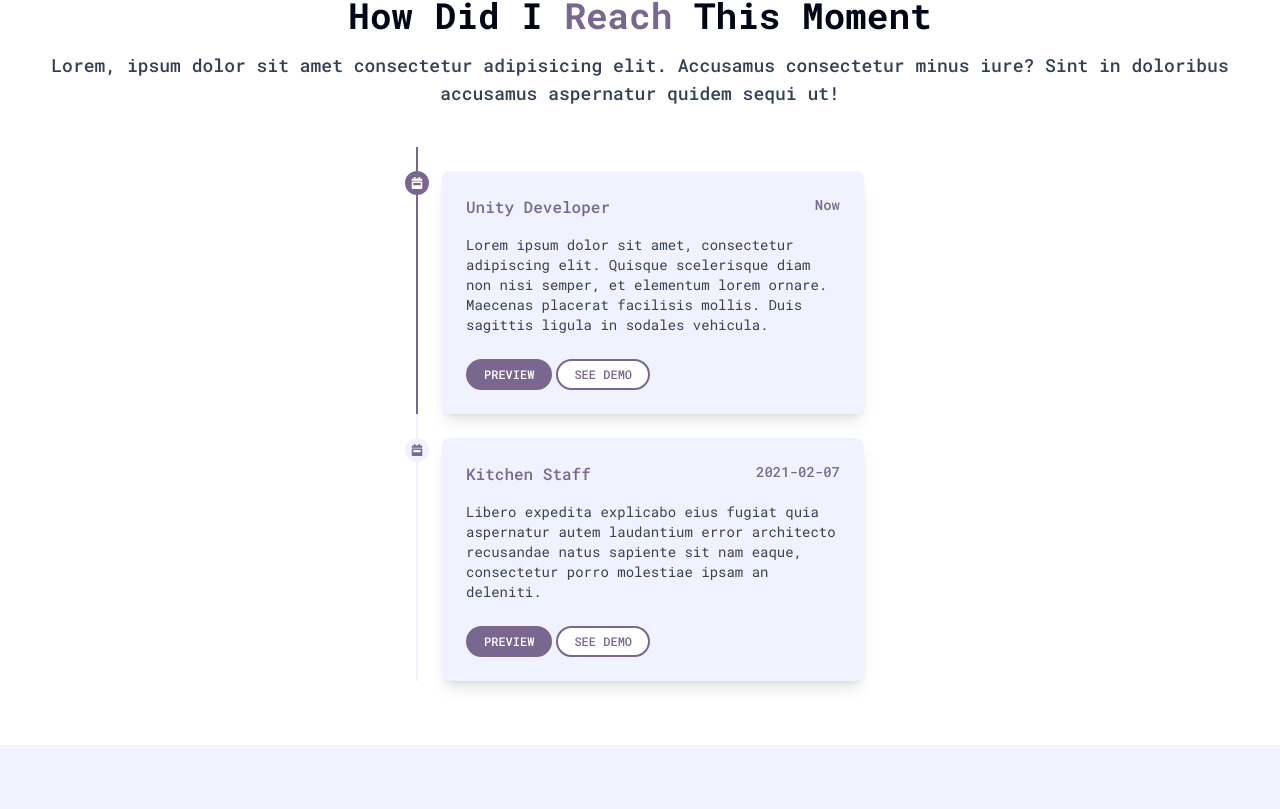
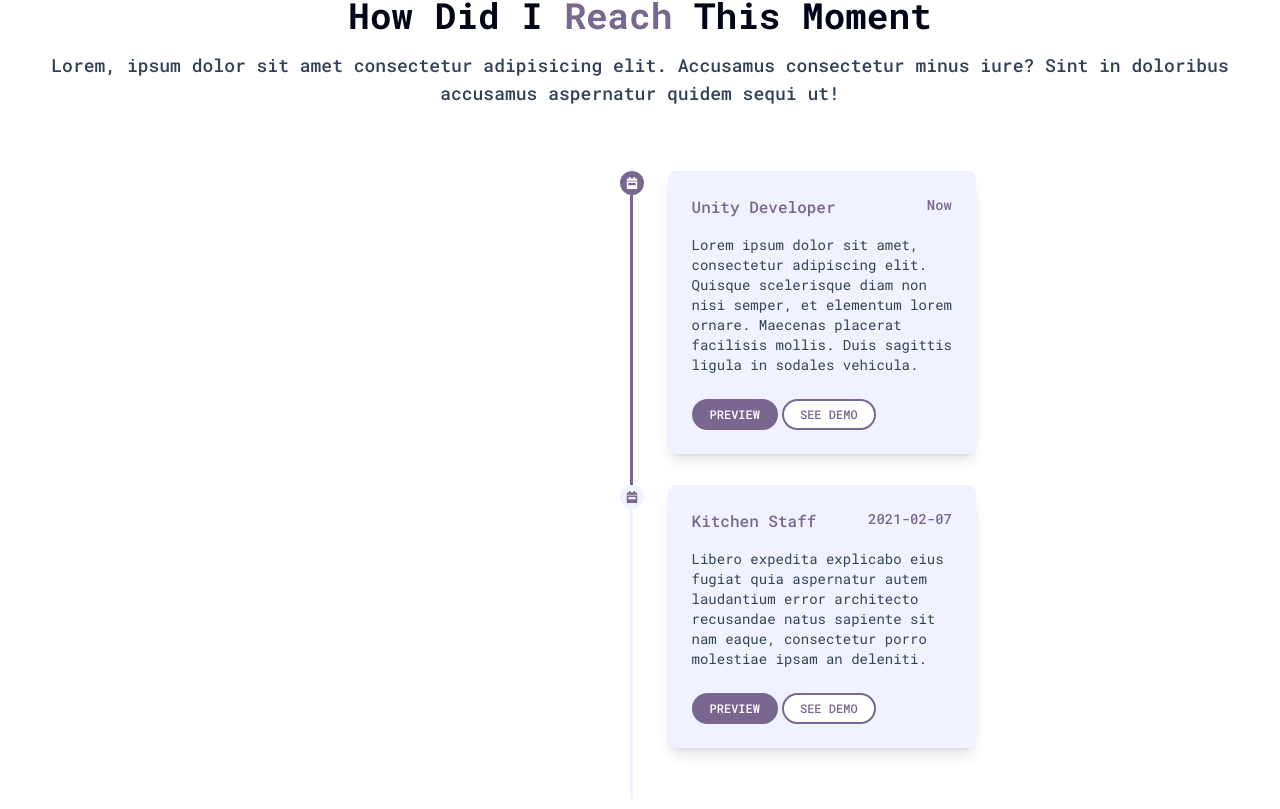
Before and after one commit to erlankurnia/erlankurnia.github.io, a Vue app: page / in a window 1280 px wide. Shown: the part 1431-2240 px from the top of the page. Built offline with nearby package versions, Linux system fonts and the light colour scheme; what vue-powerglitch would draw is missing.

Commit message:
Update StoryComponent.vue

```diff
--- a/src/components/StoryComponent.vue
+++ b/src/components/StoryComponent.vue
@@ -7,7 +7,7 @@
 					<h2 class="mb-4 text-3xl font-bold text-dark sm:text-4xl lg:5xl">
 						How Did I <span class="text-primary">Reach</span> This Moment
 					</h2>
-					<p class="font-medium text-md text-secondary md:text-lg">
+					<p class="font-medium text-md text-secondary lg:text-lg">
 						Lorem, ipsum dolor sit amet consectetur adipisicing elit. Accusamus consectetur minus iure? Sint in doloribus
 						accusamus aspernatur quidem sequi ut!
 					</p>
@@ -16,10 +16,11 @@
 
 			<!-- Timeline -->
 			<div class="w-auto px-4 mx-auto">
-				<ol class="w-auto max-w-md mx-auto">
-					<li class="max-w-md border-l-2 border-primary">
-						<div class="w-auto">
-							<div class="flex items-center justify-center w-6 h-6 -ml-[13px] translate-y-6 rounded-full bg-primary">
+				<ol class="w-auto max-w-md mx-auto lg:max-w-2xl">
+					<li class="flex flex-row mt-6">
+						<div class="hidden h-1 w-[448px] lg:block"></div>
+						<div class="w-6 h-[290px]">
+							<div class="flex items-center justify-center w-6 h-6 rounded-full bg-primary">
 								<svg
 									aria-hidden="true"
 									focusable="false"
@@ -35,6 +36,10 @@
 									></path>
 								</svg>
 							</div>
+							<div class="w-[3px] h-full mx-auto bg-primary"></div>
+						</div>
+						<div class="max-w-md lg:max-w-2xl">
+							<div class="w-auto">
 								<div class="block max-w-md p-6 ml-6 rounded-lg shadow-lg bg-bgSecondary">
 									<div class="flex justify-between mb-4">
 										<a href="#!" class="px-2 text-base font-medium -translate-x-2 rounded-full lan-text-primary"
@@ -62,10 +67,12 @@
 									</button>
 								</div>
 							</div>
+						</div>
 					</li>
-					<li class="max-w-md border-l-2 border-bgSecondary">
-						<div class="w-auto">
-							<div class="flex items-center justify-center w-6 h-6 -ml-[13px] translate-y-6 rounded-full bg-bgSecondary">
+					<li class="flex flex-row mt-6">
+						<div class="hidden h-1 w-[448px] max-w-md lg:block"></div>
+						<div class="w-6 h-[290px]">
+							<div class="flex items-center justify-center w-6 h-6 rounded-full bg-bgSecondary">
 								<svg
 									aria-hidden="true"
 									focusable="false"
@@ -81,9 +88,15 @@
 									></path>
 								</svg>
 							</div>
+							<div class="w-[3px] h-full mx-auto bg-bgSecondary"></div>
+						</div>
+						<div class="max-w-md lg:max-w-2xl">
+							<div class="w-auto">
 								<div class="block max-w-md p-6 ml-6 rounded-lg shadow-lg bg-bgSecondary">
 									<div class="flex justify-between mb-4">
-									<a href="#!" class="px-2 text-base font-medium -translate-x-2 rounded-full lan-text-primary">Kitchen Staff</a>
+										<a href="#!" class="px-2 text-base font-medium -translate-x-2 rounded-full lan-text-primary"
+											>Kitchen Staff</a
+										>
 										<p class="px-2 text-sm font-medium translate-x-2 text-primary">2021-02-07</p>
 									</div>
 									<p class="mb-6 text-sm text-secondary">
@@ -104,6 +117,7 @@
 									>
 										See demo
 									</button>
+								</div>
 							</div>
 						</div>
 					</li>
```
Lines whose indentation alone changed are shown as unchanged.
